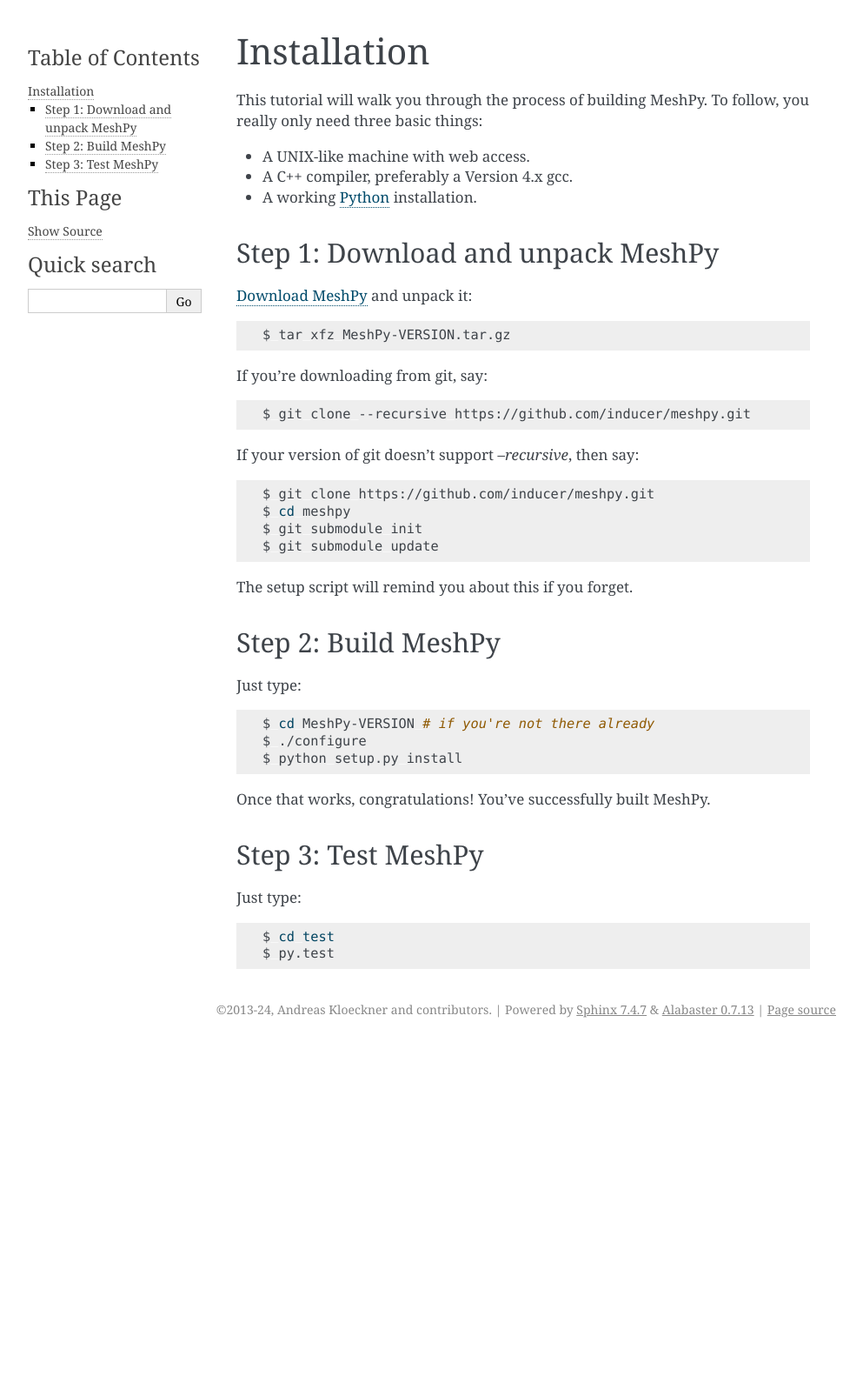
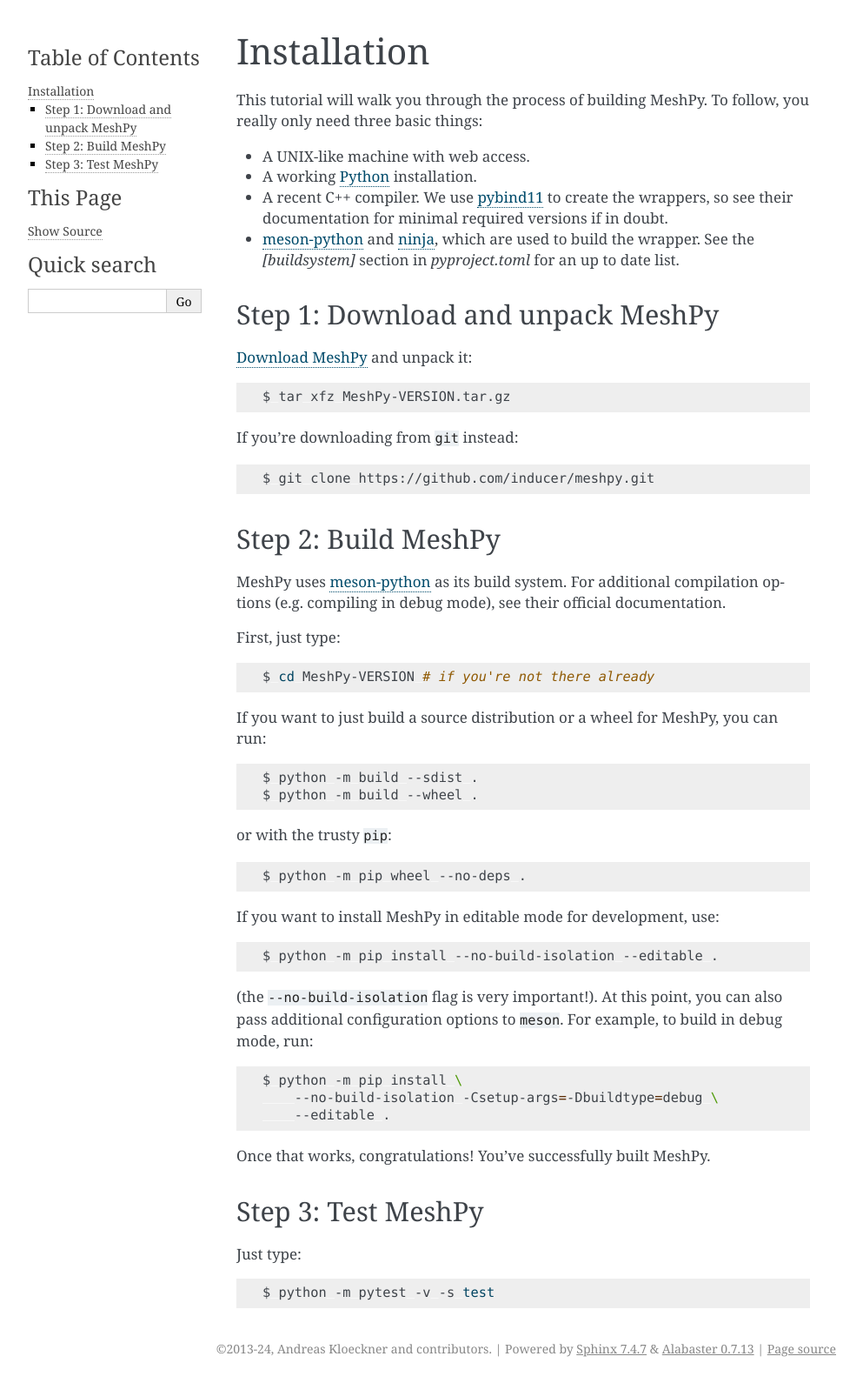
Before and after one commit to inducer/meshpy, a Sphinx documentation site: the page built from doc/installation.rst, in a window 1280 px wide. Shown: the whole page at 87% size, without its empty margins (148-1141 px from the left). Built offline with Sphinx 7.4.7, drawn with Linux system fonts in a browser that asks for light colours; before the commit the page ends 1200 px from its top, so only the background shows below that.

Commit message:
docs: update installation docs

```diff
--- a/doc/gmsh.rst
+++ b/doc/gmsh.rst
@@ -2,4 +2,4 @@
 ==============
 
 This is deprecated. See the `gmsh_interop
-<https://github.com/inducer/gmsh_interop>`_ packages instead.
+<https://github.com/inducer/gmsh_interop>`__ package instead.
--- a/doc/installation.rst
+++ b/doc/installation.rst
@@ -7,8 +7,13 @@
 you really only need three basic things:
 
 * A UNIX-like machine with web access.
-* A C++ compiler, preferably a Version 4.x gcc.
-* A working `Python <http://www.python.org>`_ installation.
+* A working `Python <http://www.python.org>`__ installation.
+* A recent C++ compiler. We use `pybind11 <https://pybind11.readthedocs.io>`__
+  to create the wrappers, so see their documentation for minimal required versions
+  if in doubt.
+* `meson-python <https://meson-python.readthedocs.io>`__ and
+  `ninja <https://ninja-build.org/>`__, which are used to build the wrapper.
+  See the `[buildsystem]` section in `pyproject.toml` for an up to date list.
 
 Step 1: Download and unpack MeshPy
 -----------------------------------
@@ -17,27 +22,42 @@
 
     $ tar xfz MeshPy-VERSION.tar.gz
 
-If you're downloading from git, say::
-
-    $ git clone --recursive https://github.com/inducer/meshpy.git
-
-If your version of git doesn't support `--recursive`, then say::
+If you're downloading from ``git`` instead::
 
     $ git clone https://github.com/inducer/meshpy.git
-    $ cd meshpy
-    $ git submodule init
-    $ git submodule update
-
-The setup script will remind you about this if you forget.
 
 Step 2: Build MeshPy
 --------------------
 
-Just type::
+MeshPy uses `meson-python <https://meson-python.readthedocs.io>`__ as its build
+system. For additional compilation options (e.g. compiling in debug mode),
+see their official documentation.
+
+First, just type::
 
     $ cd MeshPy-VERSION # if you're not there already
-    $ ./configure
-    $ python setup.py install
+
+If you want to just build a source distribution or a wheel for MeshPy, you can
+run::
+
+    $ python -m build --sdist .
+    $ python -m build --wheel .
+
+or with the trusty ``pip``::
+
+    $ python -m pip wheel --no-deps .
+
+If you want to install MeshPy in editable mode for development, use::
+
+    $ python -m pip install --no-build-isolation --editable .
+
+(the ``--no-build-isolation`` flag is very important!). At this point, you can
+also pass additional configuration options to ``meson``. For example, to build
+in debug mode, run::
+
+    $ python -m pip install \
+        --no-build-isolation -Csetup-args=-Dbuildtype=debug \
+        --editable .
 
 Once that works, congratulations! You've successfully built MeshPy.
 
@@ -46,5 +66,4 @@
 
 Just type::
 
-    $ cd test
-    $ py.test
+    $ python -m pytest -v -s test
--- a/doc/tri-tet.rst
+++ b/doc/tri-tet.rst
@@ -68,10 +68,11 @@
 
 :mod:`meshpy.triangle` -- Triangular Meshing
 --------------------------------------------
+
 .. module:: meshpy.triangle
     :synopsis: Generate triangular meshes
+
 .. moduleauthor:: Andreas Klöckner <inform@tiker.net>
-
 
 .. class:: ForeignArray
 
```
